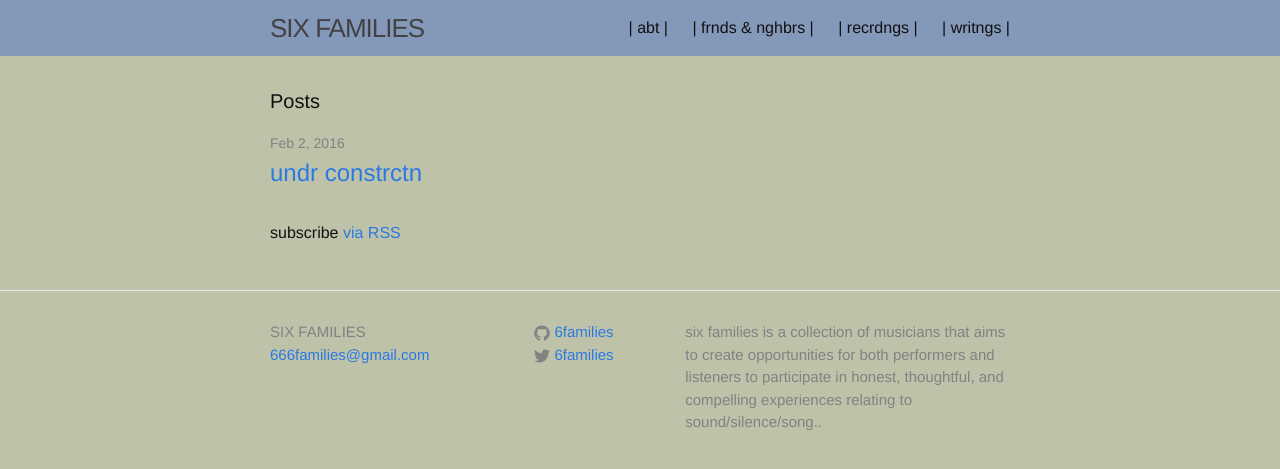
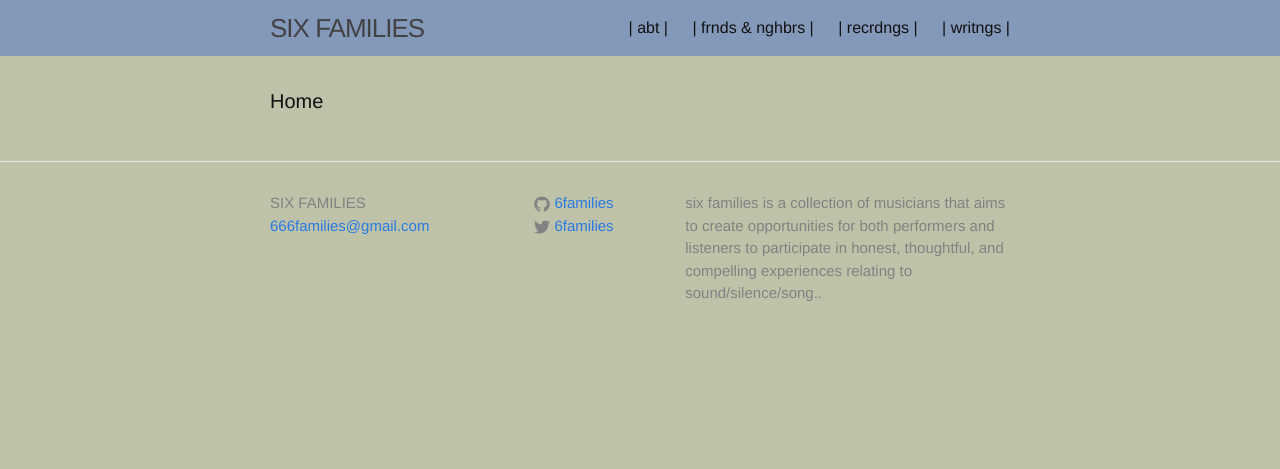
Before and after one commit to nophovenbaldwin/6families.github.io, a Jekyll site: the page built from index.html, in a window 1280 px wide. Shown: the top 469 px of the page. Built offline with Jekyll 4.4.1, drawn with Linux system fonts in a browser that asks for light colours.

```diff
--- a/index.html
+++ b/index.html
@@ -4,20 +4,7 @@
 
 <div class="home">
 
-  <h1 class="page-heading">Posts</h1>
+  <h1 class="page-heading">Home</h1>
 
-  <ul class="post-list">
-    {% for post in site.posts %}
-      <li>
-        <span class="post-meta">{{ post.date | date: "%b %-d, %Y" }}</span>
-
-        <h2>
-          <a class="post-link" href="{{ post.url | prepend: site.baseurl }}">{{ post.title }}</a>
-        </h2>
-      </li>
-    {% endfor %}
-  </ul>
-
-  <p class="rss-subscribe">subscribe <a href="{{ "/feed.xml" | prepend: site.baseurl }}">via RSS</a></p>
 
 </div>
```
